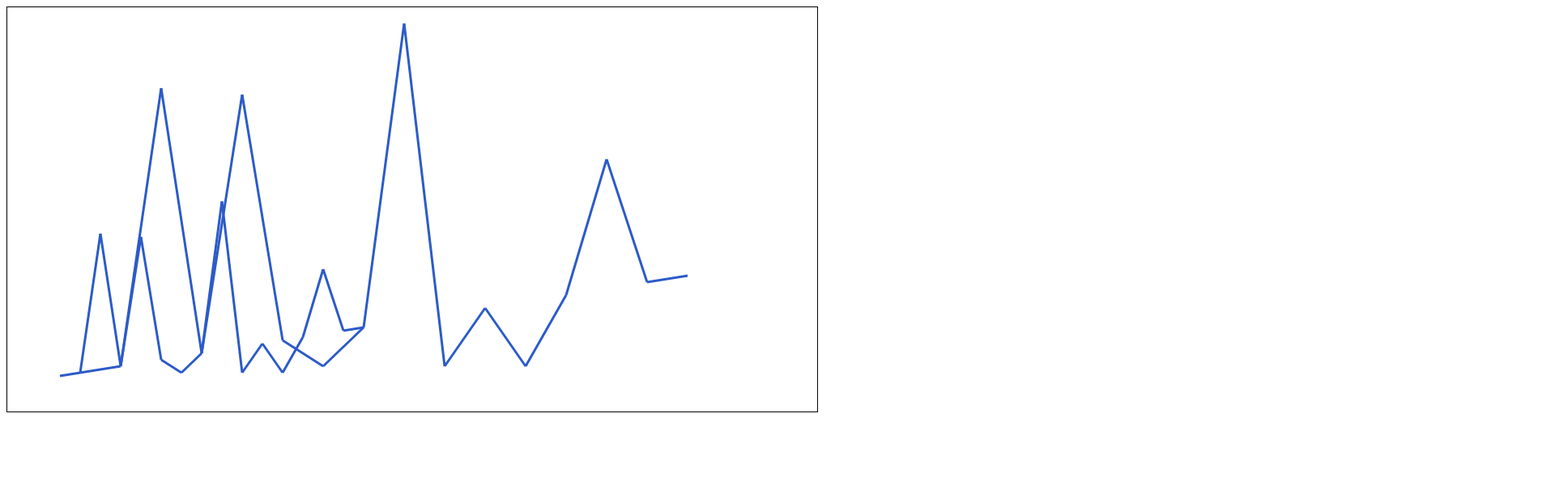
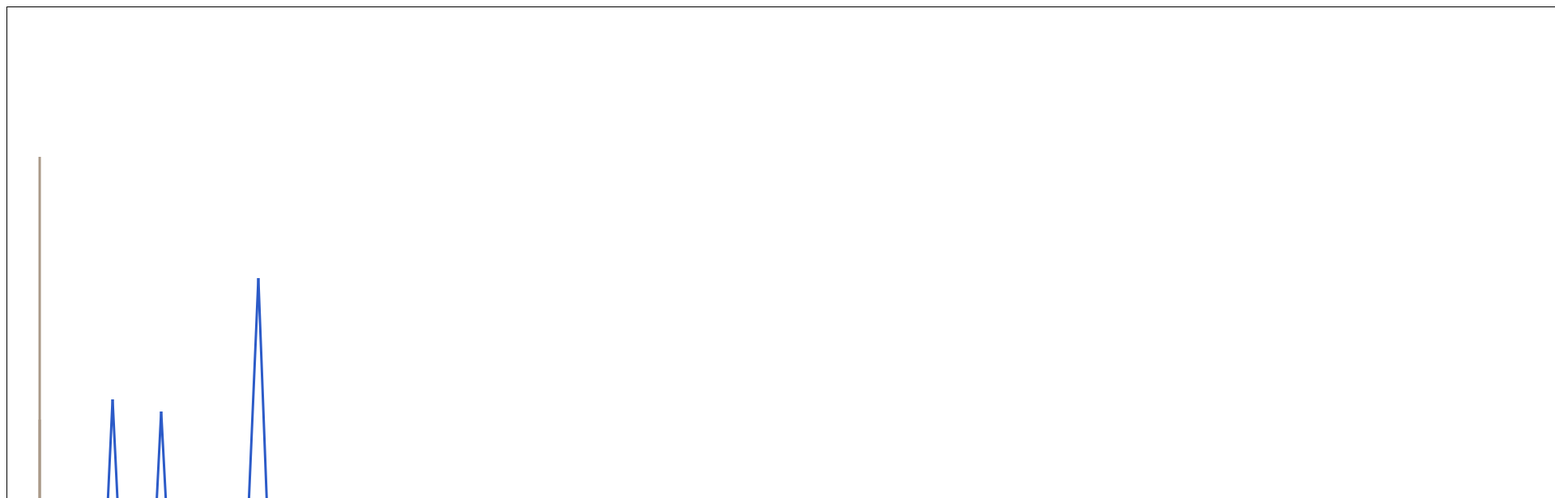
Before and after one commit to dalerkd/EasyCharts, a website built with Parcel: page setup/index.html in a window 1280 px wide. Shown: the top 616 px of the page at 81% size, 1920 px wide, since content can reach past the window. Built offline with nearby package versions, Linux system fonts and the light colour scheme.

Commit message:
坐标系通知机制完成.

```diff
--- a/setup/index.html
+++ b/setup/index.html
@@ -1,4 +1,4 @@
 <script src="../build/main.js"></script>
 <div>
-  <canvas id="canvas" width="1000px" height="500px"> </canvas>
+  <canvas id="canvas" width="2500px" height="1200px"> </canvas>
 </div>
--- a/src/EasyCharts.ts
+++ b/src/EasyCharts.ts
@@ -49,6 +49,7 @@ class DrawBase implements DrawIF {
         //@ts-ignore
         let context = canvas.getContext("2d")//得到绘图的上下文环境
 
+        //转换为设置像素坐标
         const head = this.坐标转换(p1)
         const end = this.坐标转换(p2)
 
@@ -64,16 +65,16 @@ class DrawBase implements DrawIF {
         if (notifyCallback) {
             let pointMax = new Point(0, 0);
             let pointMin = new Point(0, 0);
-            if (head.x >= end.x) {
-                pointMax.x = head.x
-                pointMax.y = head.y
-                pointMin.x = end.x
-                pointMin.y = end.y
+            if (p1.x >= p2.x) {
+                pointMax.x = p1.x
+                pointMax.y = p1.y
+                pointMin.x = p2.x
+                pointMin.y = p2.y
             } else {
-                pointMax.x = end.x
-                pointMax.y = end.y
-                pointMin.x = head.x
-                pointMin.y = head.y
+                pointMax.x = p2.x
+                pointMax.y = p2.y
+                pointMin.x = p1.x
+                pointMin.y = p1.y
             }
             this.极限值管理(pointMax, pointMin)
         }
@@ -125,8 +126,8 @@ class DrawBase implements DrawIF {
         //@ts-ignore
         let w = canvas.width
 
-        let realX = point.x * 50 * this.m_比例 + 40
-        let realY = h - point.y * 8 * this.m_比例 - 40
+        let realX = point.x * 10 * this.m_比例 + 40
+        let realY = h - point.y * 10 * this.m_比例 - 40
         return new POINT(realX, realY)
     }
     public 设置比例(比例: number) {
@@ -139,7 +140,7 @@ class DrawBase implements DrawIF {
 export default class EasyCharts {
     constructor(htmlElementName?: string) {
         this.m_data = []
-        this.m_draw = new DrawBase(this.getRePaint)
+        this.m_draw = new DrawBase(this.RePaint.bind(this))
         this.m_rePaint = true
         if (htmlElementName)
             this.绑定(htmlElementName)
@@ -161,6 +162,9 @@ export default class EasyCharts {
     getRePaint(): boolean {
         return this.m_rePaint
     }
+    RePaint() {
+        this.setRePaint(true)
+    }
     渲染() {
         while (this.getRePaint()) {
             this.m_draw.clear渲染()
--- a/src/main.ts
+++ b/src/main.ts
@@ -2,6 +2,7 @@ import EasyCharts from "./EasyCharts"
 import 图层 from "./图层"
 import 折线图元 from "./折线图元"
 import Point from "./Point"
+import 坐标系图元 from "./坐标系图元"
 
 
 function load() {
@@ -11,34 +12,42 @@ function load() {
     ec.绑定('#canvas')
     let 图层A = new 图层()
     let 图元 = new 折线图元()
+    let 图层B = new 图层()
+    let 坐标系图元A = new 坐标系图元()
 
     图元.设置数据(
         [
-            new Point(1, 1),
-            new Point(2, 2),
-            new Point(3, 45),
-            new Point(4, 4),
-            new Point(5, 44),
-            new Point(6, 6),
-            new Point(7, 2),
-            new Point(8, 8),
-            new Point(9, 55),
-            new Point(10, 2),
-            new Point(11, 11),
-            new Point(12, 2),
-            new Point(13, 13),
-            new Point(14, 34),
-            new Point(15, 15),
-            new Point(16, 16)]
+            new Point(2, 1),
+            new Point(4, 2),
+            new Point(6, 45),
+            new Point(8, 4),
+            new Point(10, 44),
+            new Point(12, 6),
+            new Point(14, 2),
+            new Point(16, 8),
+            new Point(18, 55),
+            new Point(20, 2),
+            new Point(22, 11),
+            new Point(24, 2),
+            new Point(26, 13),
+            new Point(28, 34),
+            new Point(30, 15),
+            new Point(32, 16)]
     )
     图元.设置颜色('#2c5bc8')
     图层A.添加图元(图元)
+    图层B.添加图元(坐标系图元A)
+
+    ec.添加图层(图层B)
     ec.添加图层(图层A)
     ec.渲染()
 
+
     setTimeout(
         function () {
-            ec.设置比例(0.5)
+            const x = 1.5
+            console.log("设置新比例:", x)
+            ec.设置比例(x)
             ec.渲染()
             console.log("设置成功")
         }, 4000)
--- a/src/坐标系图元.ts
+++ b/src/坐标系图元.ts
@@ -21,14 +21,15 @@ export default class 坐标系图元 implements 图元 {
         this.color = "#a98"
         this.maxPoint = new Point(10, 10)
         this.minPoint = new Point(0, 0)
+        this.设置数据(this.maxPoint, this.minPoint)
     }
     渲染(draw: DrawIF) {
         for (let data of this.m_data) {
             data.设置颜色(this.color)
+            console.log("开始渲染 坐标系 图元:", data)
             data.渲染(this.m_draw)
         }
     }
-    // TODO: 未注册 如何注册?
     极值回调(maxPoint: Point, minPoint: Point, draw: DrawIF) {
         //设置为新的坐标值
         this.设置数据(maxPoint, minPoint)
@@ -41,14 +42,14 @@ export default class 坐标系图元 implements 图元 {
          * 通过 max min 数据 计算出 m_data中需要 一个坐标系 边框 图形坐标
          */
         this.m_data = []
-        this.m_data.push(new 直线元素(new Point(0, 0), new Point(maxPoint.x + 5, 0)))
-        this.m_data.push(new 直线元素(new Point(0, 0), new Point(0, maxPoint.y + 5)))
+        this.m_data.push(new 直线元素(new Point(0, 0), new Point(maxPoint.x + 10, 0), false))
+        this.m_data.push(new 直线元素(new Point(0, 0), new Point(0, maxPoint.y + 10), false))
 
     }
     初始化基础功能(draw: DrawIF) {
         this.m_draw = draw
         //@ts-ignore
-        this.m_draw.RegisterExtreme(this.极值回调)
+        this.m_draw.RegisterExtreme(this.极值回调.bind(this))
     }
     private m_draw !: DrawIF
     private maxPoint: Point
--- a/src/直线元素.ts
+++ b/src/直线元素.ts
@@ -3,16 +3,18 @@ import Point from './Point'
 
 
 export default class 直线元素 {
-    constructor(head: Point, end: Point) {
+    constructor(head: Point, end: Point, notifyCallback = true) {
         this.m_headPoint = head
         this.m_endPoint = end
         this.m_color = "#666"
+        this.m_notifyCallback = notifyCallback
     }
+    private m_notifyCallback: boolean
     private m_headPoint: Point
     private m_endPoint: Point
     private m_color: string
     渲染(draw: DrawIF) {
-        draw.Line(this.m_headPoint, this.m_endPoint, this.m_color)
+        draw.Line(this.m_headPoint, this.m_endPoint, this.m_color, this.m_notifyCallback)
     }
     设置颜色(color: string) {
         this.m_color = color
```
Also changed, not shown: 设计.md (+16 -0 lines).
